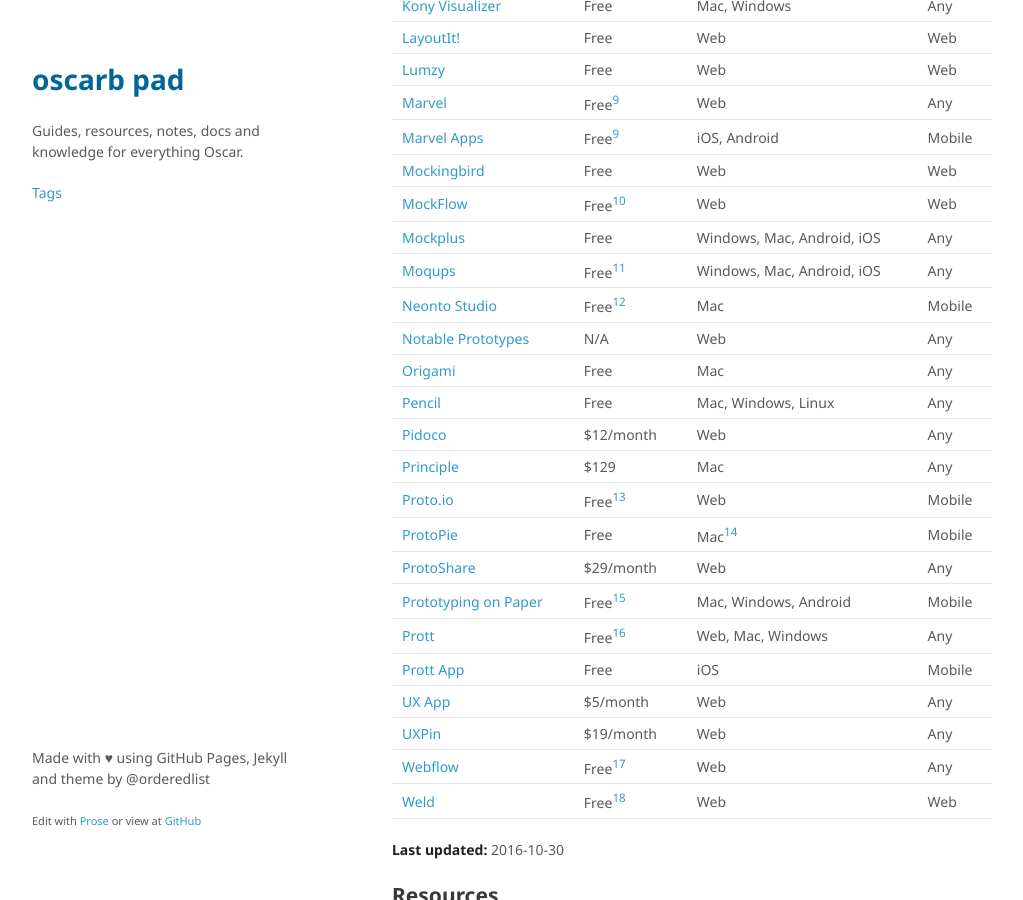
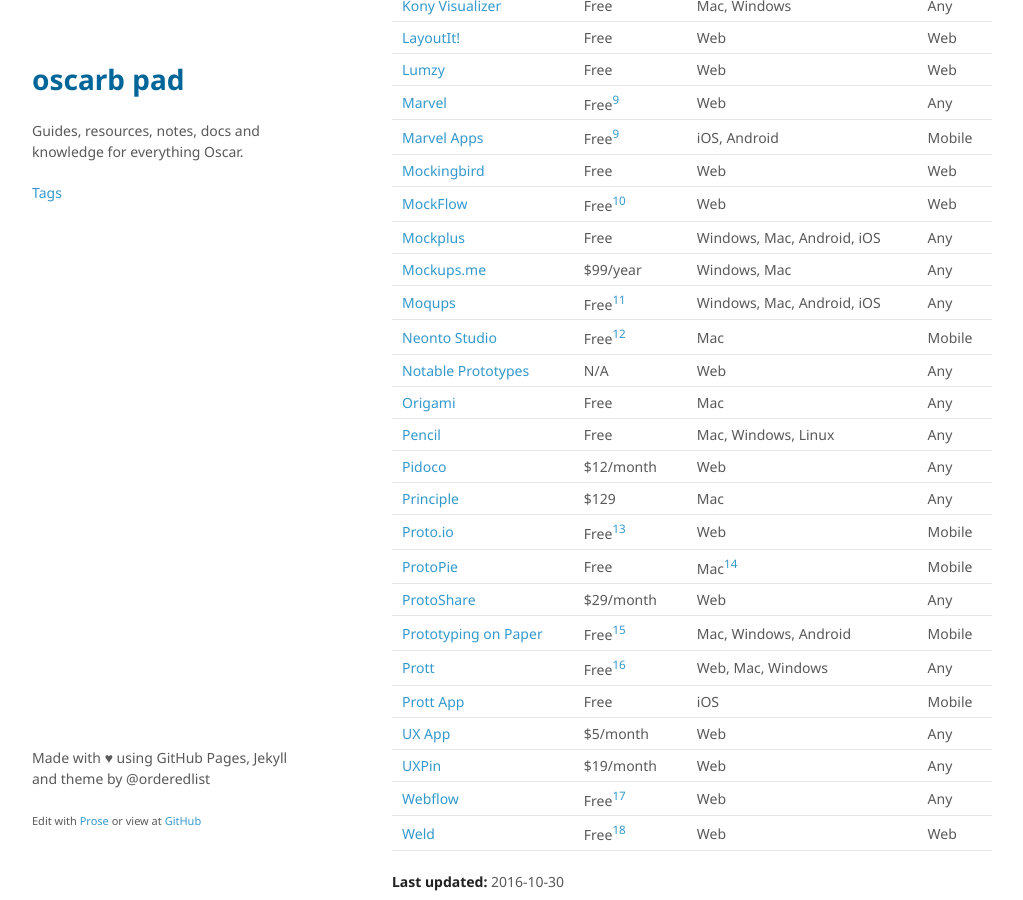
Before and after one commit to oscarb/pad, a Jekyll site: the page built from _docs/prototyping.md, in a window 1280 px wide and 900 px high, scrolled down 1065 px. Shown: the whole window, without its empty margins (128-1151 px from the left). Built offline with Jekyll 4.4.1, drawn with Linux system fonts in a browser that asks for light colours; some web fonts are replaced.

Commit message:
Updated prototyping.md

```diff
--- a/_docs/prototyping.md
+++ b/_docs/prototyping.md
@@ -49,6 +49,7 @@ Name | Lowest price | Platform | Protype for
 [Mockingbird](https://gomockingbird.com/home)  | Free | Web | Web
 [MockFlow](https://mockflow.com/apps/wireframepro/) | Free[^mockflow] | Web | Web
 [Mockplus](http://www.mockplus.com/) | Free | Windows, Mac, Android, iOS | Any
+[Mockups.me](http://mockups.me/) | $99/year | Windows, Mac | Any
 [Moqups](https://moqups.com/) | Free[^moqups] | Windows, Mac, Android, iOS | Any
 [Neonto Studio](https://www.neonto.com/) | Free[^neonto] | Mac | Mobile
 [Notable Prototypes](http://zurb.com/notable/features/prototypes) | N/A | Web | Any
```
